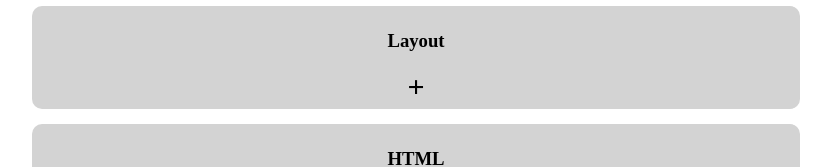
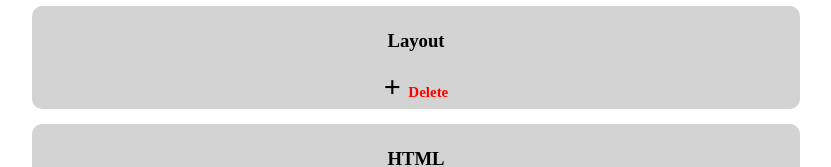
Before and after one commit to Bruce773/yi-course-overview-to-html-tool, a React app: page / in a window 1280 px wide. Both pictures are taken after a click on the button "New Header". Shown: the part 179-346 px from the top of the page, without its empty margins (224-1055 px from the left). Built offline with nearby package versions, Linux system fonts and the light colour scheme.

Commit message:
converts App to functional component

```diff
--- a/src/LayoutComponents/Header.jsx
+++ b/src/LayoutComponents/Header.jsx
@@ -1,9 +1,10 @@
 import React from 'react';
+import { Delete } from './elements.jsx';
 
 let key = 0;
 
-export const Header = ({ text }) => (
+export const Header = ({ text, deleteHeader }) => (
   <h2 id={key++} style={{ fontSize: '30px', padding: '0px', margin: '0px' }}>
-    + {text}
+    + {text} <Delete onClick={() => deleteHeader(key)}>Delete</Delete>
   </h2>
 );
--- /dev/null
+++ b/src/LayoutComponents/elements.jsx
@@ -0,0 +1,8 @@
+import styled from 'styled-components';
+
+export const Delete = styled.div`
+  color: red;
+  font-size: 15px;
+  display: inline;
+  curser: pointer;
+`;
--- a/src/app.jsx
+++ b/src/app.jsx
@@ -19,14 +19,22 @@ const App = () => {
   const firstHeader = true;
   let id = 1;
 
+  const deleteHeader = (itemId) => {
+    console.log(itemId);
+  };
+
   const addSection = () => {
-    let newState = items.concat(<Section section={true} text={inputText} />);
+    let newState = items.concat(
+      <Section delete={deleteHeader} key={id} section={true} text={inputText} />
+    );
     setItems(newState);
     setInputText('');
   };
 
   const addHeader = () => {
-    let newState = items.concat(<Header header={true} text={inputText} />);
+    let newState = items.concat(
+      <Header deleteHeader={deleteHeader} header={true} text={inputText} />
+    );
     setItems(newState);
     setInputText('');
   };
```
Also changed, not shown: 1 other file (tests, documents, lock files or other folders).
